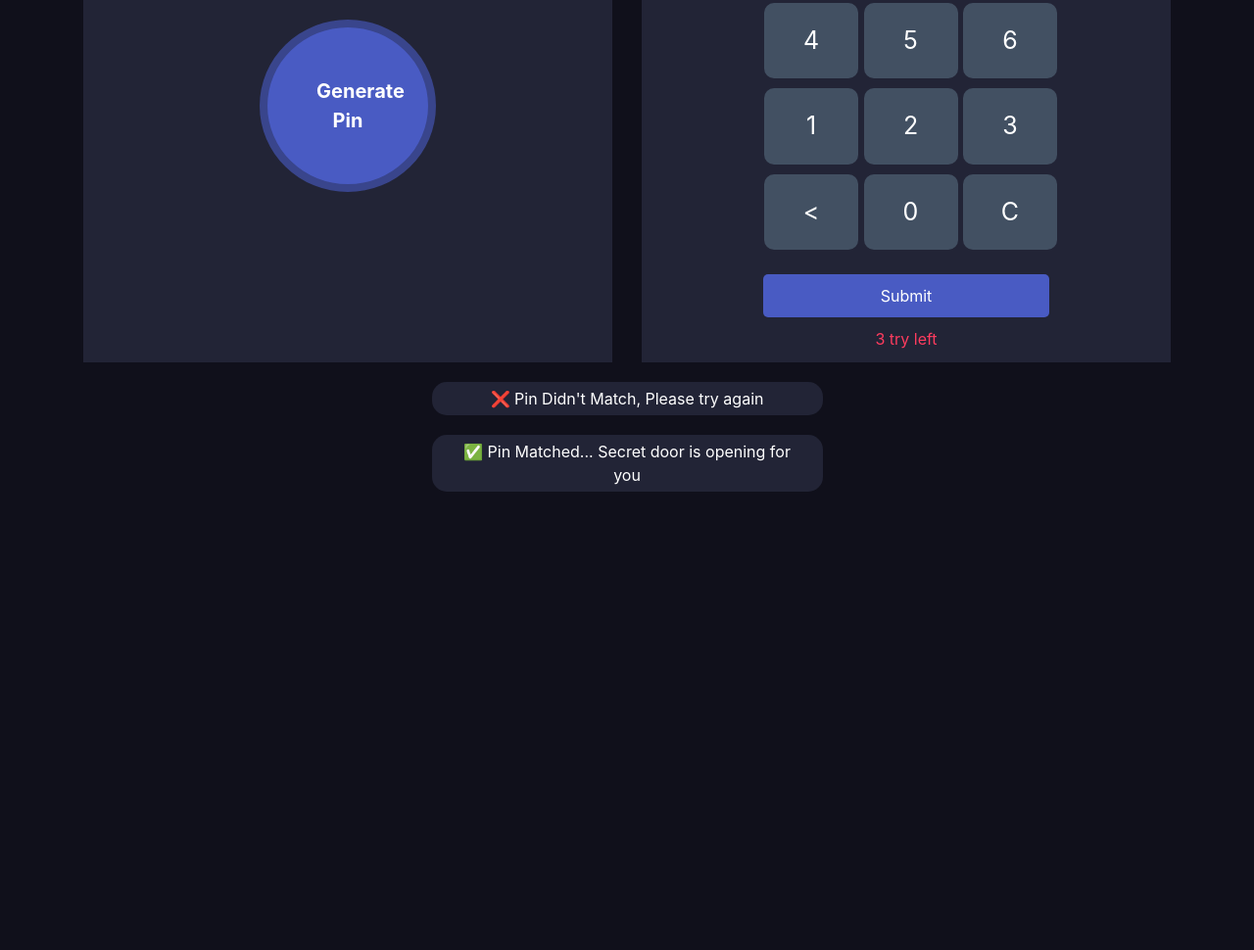
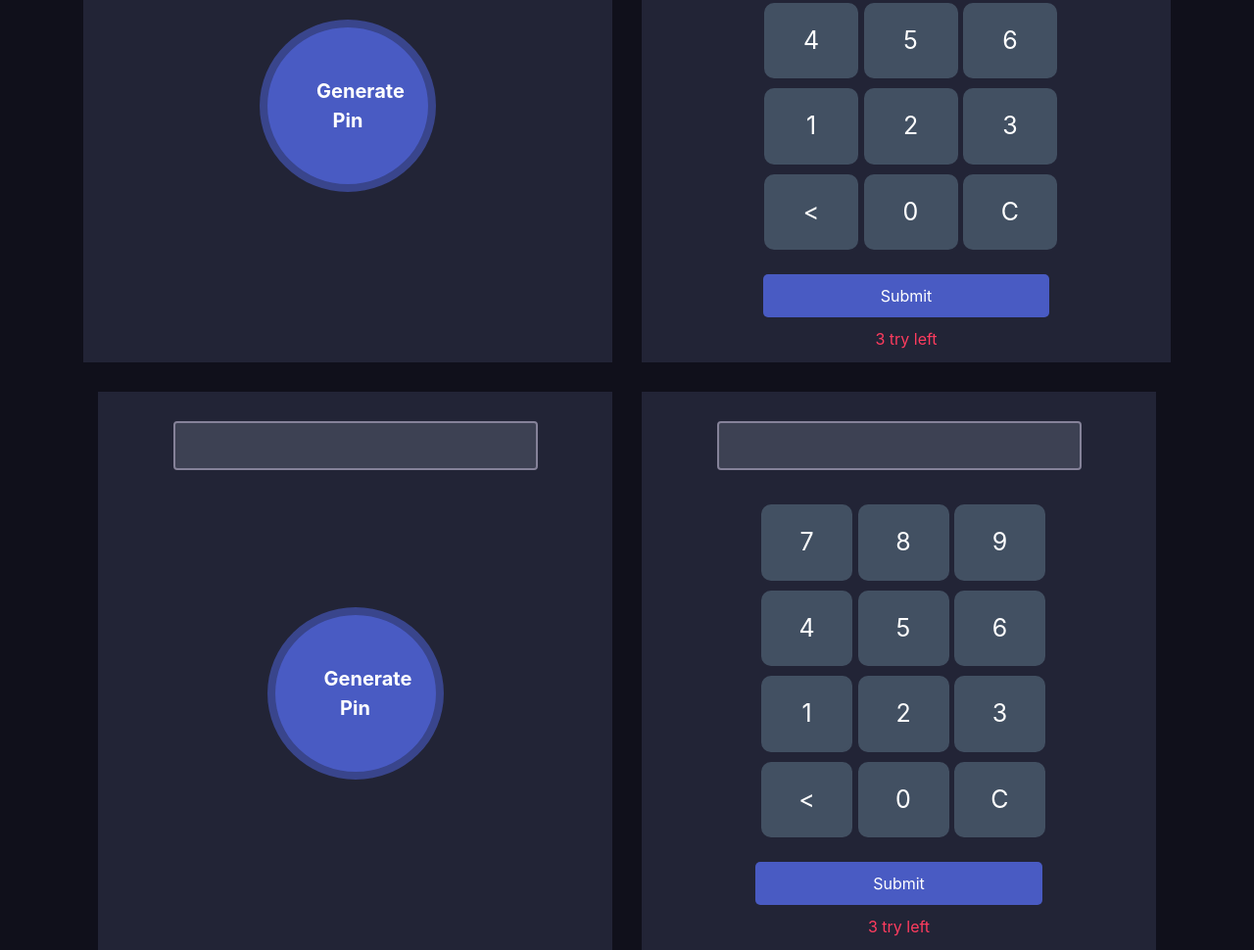
Before and after one commit to ahamedashik01/pin-matcher, a plain HTML site: page index.html in a window 1280 px wide. Shown: the part 230-1200 px from the top of the page at 98% size. Before the commit the page ends 830 px from the top, so only its background shows below. Drawn offline with nearby package versions, Linux system fonts and the light colour scheme.

Commit message:
html and css update

```diff
--- a/index.html
+++ b/index.html
@@ -1,26 +1,29 @@
 <!DOCTYPE html>
 <html lang="en">
+
 <head>
     <meta charset="UTF-8">
     <meta name="viewport" content="width=device-width, initial-scale=1.0">
     <title>Pin Generator</title>
-    <link rel="stylesheet" href="https://stackpath.bootstrapcdn.com/bootstrap/4.5.0/css/bootstrap.min.css" integrity="sha384-9aIt2nRpC12Uk9gS9baDl411NQApFmC26EwAOH8WgZl5MYYxFfc+NcPb1dKGj7Sk" crossorigin="anonymous">
+    <link rel="stylesheet" href="https://stackpath.bootstrapcdn.com/bootstrap/4.5.0/css/bootstrap.min.css"
+        integrity="sha384-9aIt2nRpC12Uk9gS9baDl411NQApFmC26EwAOH8WgZl5MYYxFfc+NcPb1dKGj7Sk" crossorigin="anonymous">
     <link rel="stylesheet" href="style.css">
 </head>
+
 <body>
     <div class="container">
         <div class="row">
             <div class="col-md-6">
                 <div class="pin-generator half-width">
-                    <input class="form-control" type="text">
-                    <button class="generate-btn">Generate Pin</button>
+                    <input id="display-pin" class="form-control" type="text">
+                    <button onclick="generatePin()" class="generate-btn">Generate Pin</button>
                 </div>
             </div>
             <div class="col-md-6">
                 <div class="input-section half-width">
-                    <input class="form-control" type="text">
+                    <input id="typed-numbers" class="form-control" type="text">
                     <div class="numbers">
-                        <div class="calc-body">
+                        <div id="key-pad" class="calc-body">
                             <div class="calc-button-row">
                                 <div class="button">7</div>
                                 <div class="button">8</div>
@@ -42,7 +45,7 @@
                                 <div class="button">C</div>
                             </div>
                             <div>
-                                <button type="submit" class="submit-btn">Submit</button>
+                                <button onclick="verifyPin()" type="submit" class="submit-btn">Submit</button>
                                 <p class="action-left">3 try left</p>
                             </div>
                         </div>
@@ -50,9 +53,74 @@
                 </div>
             </div>
             <div class="notify-section">
-            <p class="notify">❌ Pin Didn't Match, Please try again</p>
-            <p class="notify">✅ Pin Matched... Secret door is opening for you</p>
+                <p id="notify-fail" class="notify">❌ Pin Didn't Match, Please try again</p>
+                <p id="notify-success" class="notify">✅ Pin Matched... Secret door is opening for you</p>
             </div>
         </div>
+        <script src="js/app.js"></script>
 </body>
+
 </html>
+<!DOCTYPE html>
+<html lang="en">
+
+<head>
+    <meta charset="UTF-8">
+    <meta name="viewport" content="width=device-width, initial-scale=1.0">
+    <title>Pin Generator</title>
+    <link rel="stylesheet" href="https://stackpath.bootstrapcdn.com/bootstrap/4.5.0/css/bootstrap.min.css"
+        integrity="sha384-9aIt2nRpC12Uk9gS9baDl411NQApFmC26EwAOH8WgZl5MYYxFfc+NcPb1dKGj7Sk" crossorigin="anonymous">
+    <link rel="stylesheet" href="style.css">
+</head>
+
+<body>
+    <div class="container">
+        <div class="row">
+            <div class="col-md-6">
+                <div class="pin-generator half-width">
+                    <input id="display-pin" class="form-control" type="text">
+                    <button onclick="generatePin()" class="generate-btn">Generate Pin</button>
+                </div>
+            </div>
+            <div class="col-md-6">
+                <div class="input-section half-width">
+                    <input id="typed-numbers" class="form-control" type="text">
+                    <div class="numbers">
+                        <div id="key-pad" class="calc-body">
+                            <div class="calc-button-row">
+                                <div class="button">7</div>
+                                <div class="button">8</div>
+                                <div class="button">9</div>
+                            </div>
+                            <div class="calc-button-row">
+                                <div class="button">4</div>
+                                <div class="button">5</div>
+                                <div class="button">6</div>
+                            </div>
+                            <div class="calc-button-row">
+                                <div class="button">1</div>
+                                <div class="button">2</div>
+                                <div class="button">3</div>
+                            </div>
+                            <div class="calc-button-row">
+                                <div class="button">&lt;</div>
+                                <div class="button">0</div>
+                                <div class="button">C</div>
+                            </div>
+                            <div>
+                                <button onclick="verifyPin()" type="submit" class="submit-btn">Submit</button>
+                                <p class="action-left">3 try left</p>
+                            </div>
+                        </div>
+                    </div>
+                </div>
+            </div>
+            <div class="notify-section">
+                <p id="notify-fail" class="notify">❌ Pin Didn't Match, Please try again</p>
+                <p id="notify-success" class="notify">✅ Pin Matched... Secret door is opening for you</p>
+            </div>
+        </div>
+        <script src="js/app.js"></script>
+</body>
+
+</html>
--- a/style.css
+++ b/style.css
@@ -95,6 +95,7 @@ color: #E0B612;
     margin-top: 20px;
     border-radius: 15px;
     padding: 5px 20px;
+    display: none;
 }
 .notify-section{
     width: 35%;
```
Lines whose indentation alone changed are shown as unchanged.
